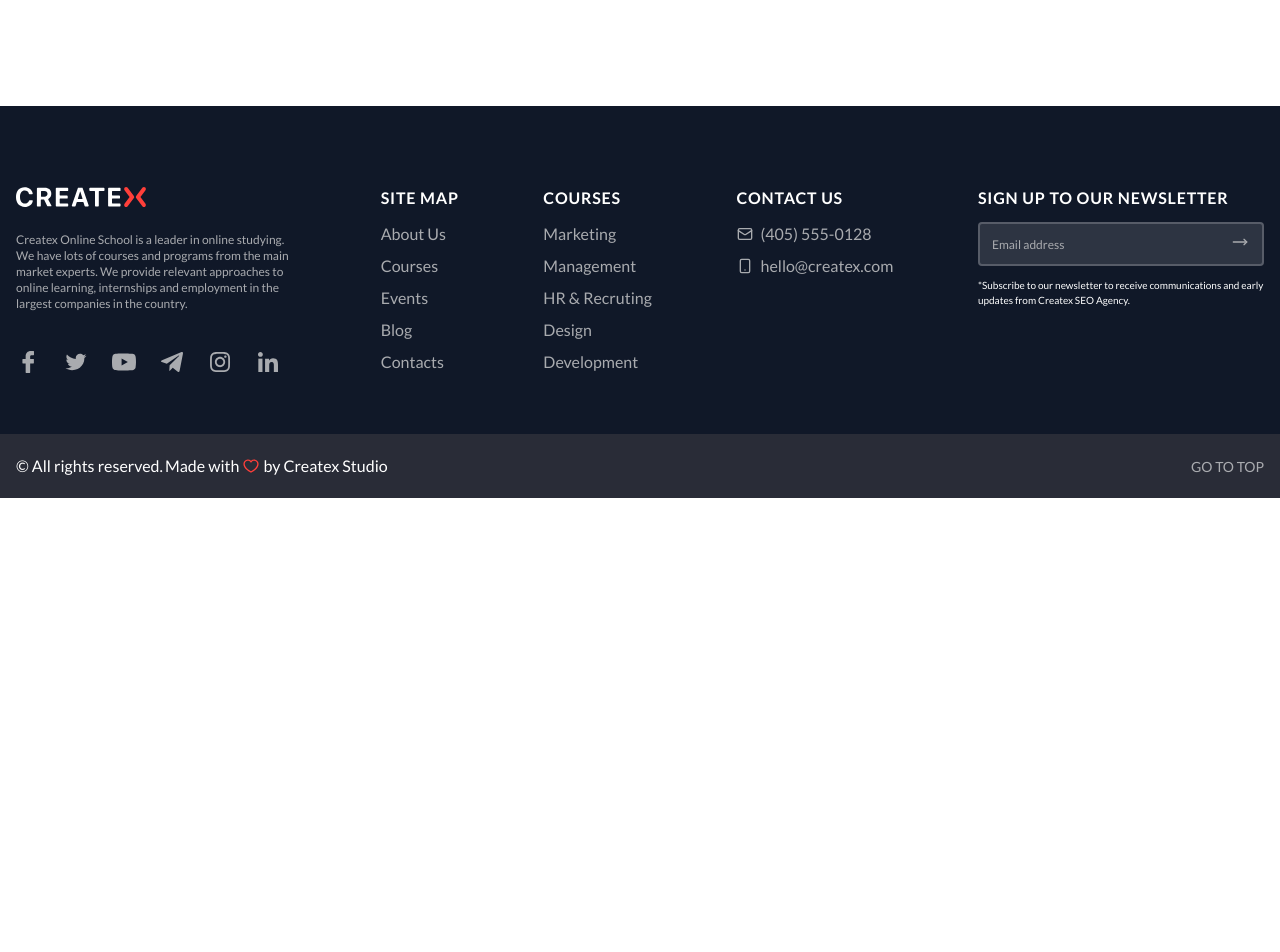
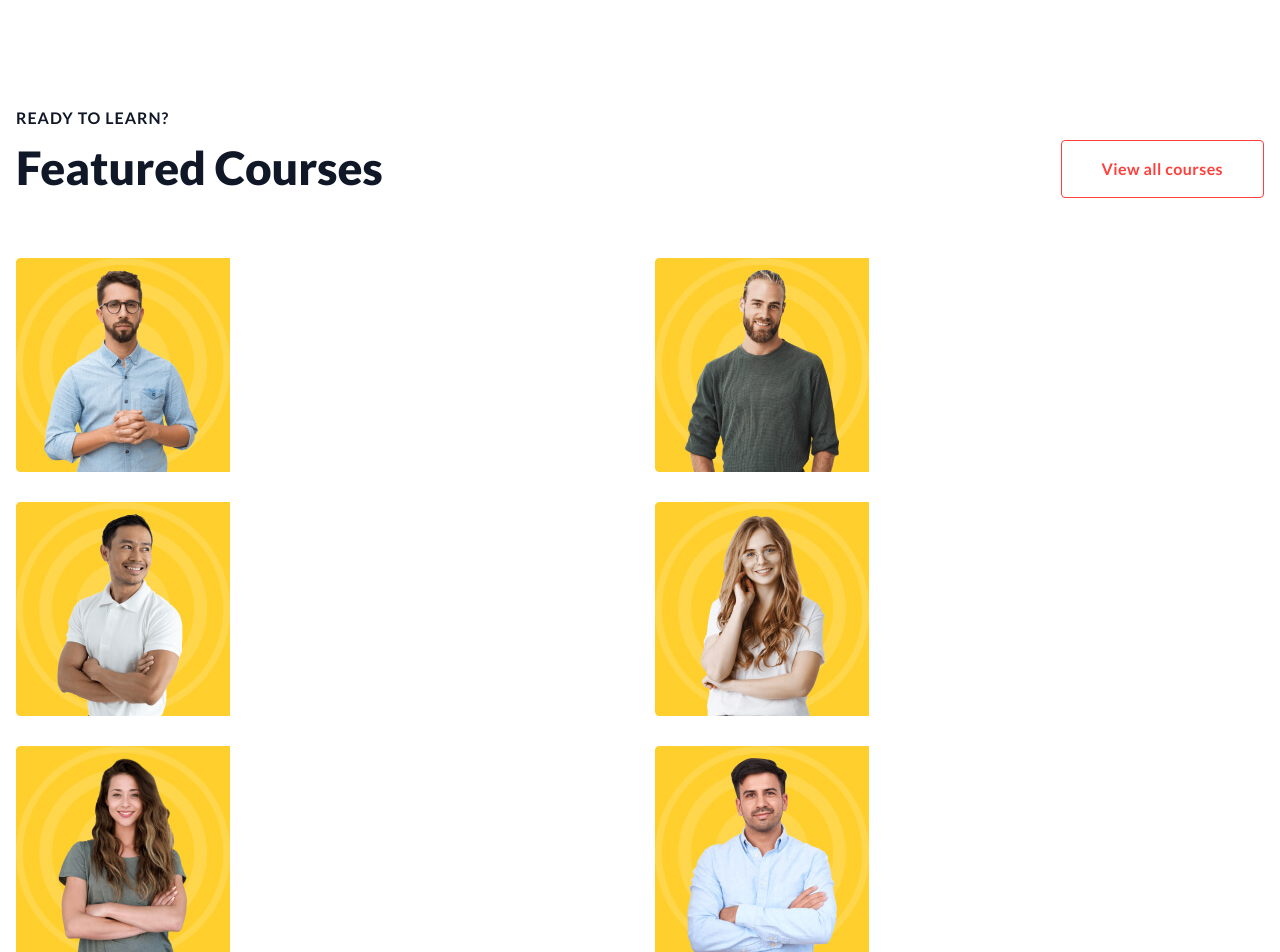
Before and after one commit to Martin6175903/Createx-frontend, a React (Vite) app: page / in a window 1280 px wide. Shown: the part 1920-2872 px from the top of the page. Before the commit the page ends 2418 px from the top, so only its background shows below. Built offline with nearby package versions, Linux system fonts and the light colour scheme.

Commit message:
dded components ourses for homepage oursestems oursestem

```diff
--- /dev/null
+++ b/src/hooks/useCheckSphere.ts
@@ -0,0 +1,12 @@
+enum spheres {
+  marketing = '#03CEA4',
+  management = '#5A87FC',
+  recruting = '#F89828',
+  design = '#F52F6E'
+}
+
+function useCheckSphere(sphere: string) {
+
+}
+
+export default useCheckSphere;
--- a/src/pages/homepage/Homepage.tsx
+++ b/src/pages/homepage/Homepage.tsx
@@ -3,6 +3,7 @@ import { useLocation } from 'react-router-dom';
 import { IModalProps } from '@/types/modal.types.ts';
 import Studying from '@/pages/homepage/chunk/studying/Studying.tsx';
 import Advantages from '@/pages/homepage/chunk/advantages/Advantages.tsx';
+import Courses from '@/pages/homepage/chunk/courses/Courses.tsx';
 
 const Homepage = ({ setIsOpenModal }: IModalProps) => {
 
@@ -21,6 +22,7 @@ const Homepage = ({ setIsOpenModal }: IModalProps) => {
     <div>
       <Studying/>
       <Advantages/>
+      <Courses/>
     </div>
   );
 };
--- a/src/pages/homepage/chunk/advantages/Advantages.tsx
+++ b/src/pages/homepage/chunk/advantages/Advantages.tsx
@@ -4,7 +4,7 @@ import UILink from '@/UI/link/UILink.tsx';
 
 const Advantages = () => {
   return (
-    <div className={'py-[180px]'}>
+    <div className={'my-[180px]'}>
       <div className="container">
         <div className={'flex justify-between'}>
           <div>
--- a/src/pages/homepage/chunk/courses/Courses.tsx
+++ b/src/pages/homepage/chunk/courses/Courses.tsx
@@ -1,7 +1,23 @@
+import UILink from '@/UI/link/UILink.tsx';
+import CoursesItems from '@/pages/homepage/chunk/courses/CoursesItems.tsx';
+
 const Courses = () => {
   return (
-    <div>
-
+    <div className={'mb-[180px]'}>
+      <div className="container">
+        <div>
+          <div className={'flex items-end justify-between mb-15'}>
+            <div>
+              <h4 className="subtitle">Ready to learn?</h4>
+              <h2 className="title">Featured Courses</h2>
+            </div>
+            <div>
+              <UILink isBg={false} whoElem={'large'} link={'courses'} title={'View all courses'}/>
+            </div>
+          </div>
+          <CoursesItems/>
+        </div>
+      </div>
     </div>
   );
 };
--- /dev/null
+++ b/src/pages/homepage/chunk/courses/CoursesItem.tsx
@@ -0,0 +1,18 @@
+import { ReactNode } from 'react';
+
+interface CoursesItemProps {
+  children: ReactNode
+}
+
+const CoursesItem = ({ children }: CoursesItemProps) => {
+  return (
+    <div className={'flex gap-8 items-center'}>
+      <div>{children}</div>
+      <div>
+
+      </div>
+    </div>
+  );
+};
+
+export default CoursesItem;
--- /dev/null
+++ b/src/pages/homepage/chunk/courses/CoursesItems.tsx
@@ -0,0 +1,22 @@
+import CoursesItem from '@/pages/homepage/chunk/courses/CoursesItem.tsx';
+import CoursesItemImage1 from '@public/homepage/courses/courses-person-1.png';
+import CoursesItemImage2 from '@public/homepage/courses/courses-person-2.png';
+import CoursesItemImage3 from '@public/homepage/courses/courses-person-3.png';
+import CoursesItemImage4 from '@public/homepage/courses/courses-person-4.png';
+import CoursesItemImage5 from '@public/homepage/courses/courses-person-5.png';
+import CoursesItemImage6 from '@public/homepage/courses/courses-person-6.png';
+
+const CoursesItems = () => {
+  return (
+    <div className={'grid grid-cols-2 gap-[30px]'}>
+      <CoursesItem><img src={CoursesItemImage1} alt="Courses Item Image Person"/></CoursesItem>
+      <CoursesItem><img src={CoursesItemImage2} alt="Courses Item Image Person"/></CoursesItem>
+      <CoursesItem><img src={CoursesItemImage3} alt="Courses Item Image Person"/></CoursesItem>
+      <CoursesItem><img src={CoursesItemImage4} alt="Courses Item Image Person"/></CoursesItem>
+      <CoursesItem><img src={CoursesItemImage5} alt="Courses Item Image Person"/></CoursesItem>
+      <CoursesItem><img src={CoursesItemImage6} alt="Courses Item Image Person"/></CoursesItem>
+    </div>
+  );
+};
+
+export default CoursesItems;
```
Also changed, not shown: 1 other file (tests, documents, lock files or other folders).
